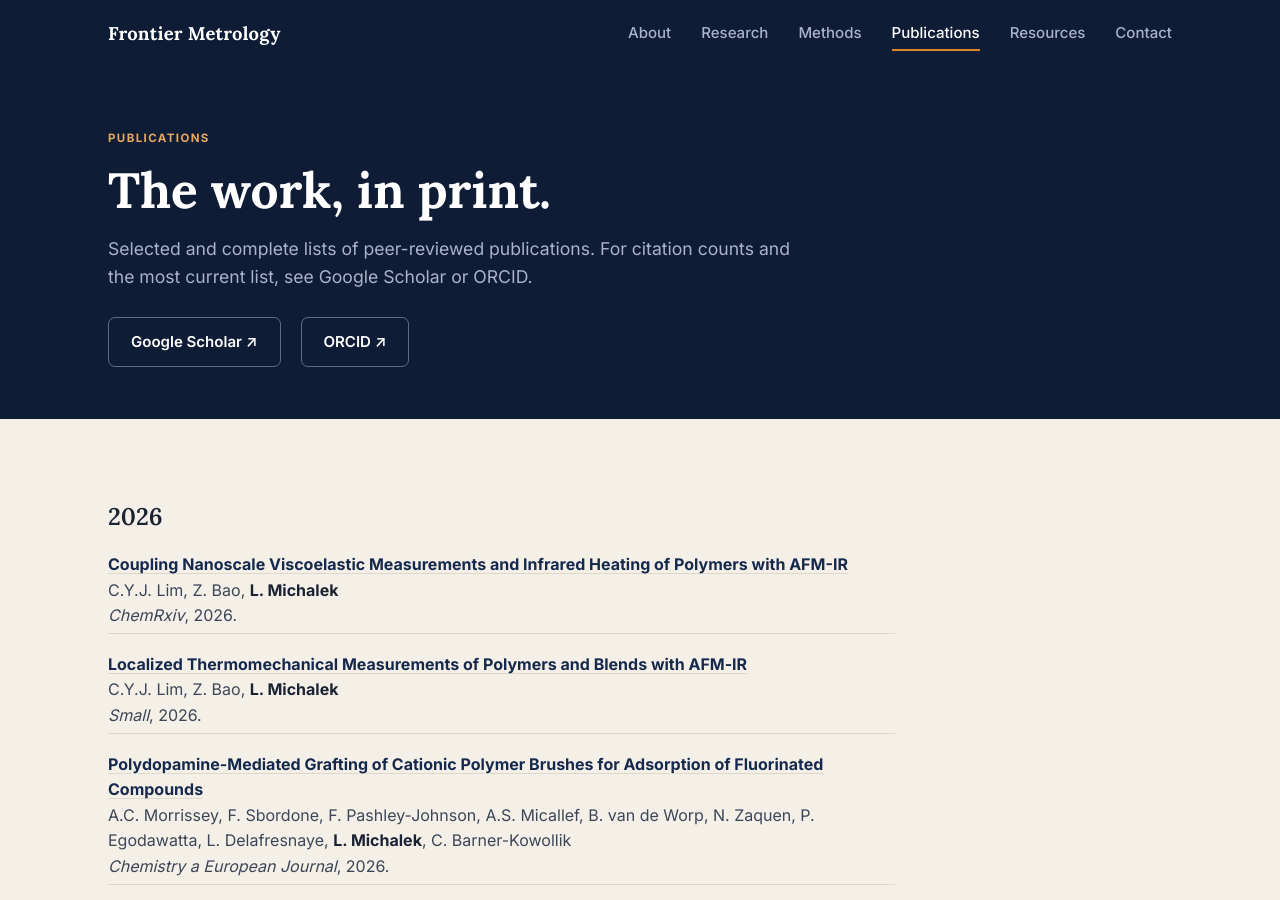
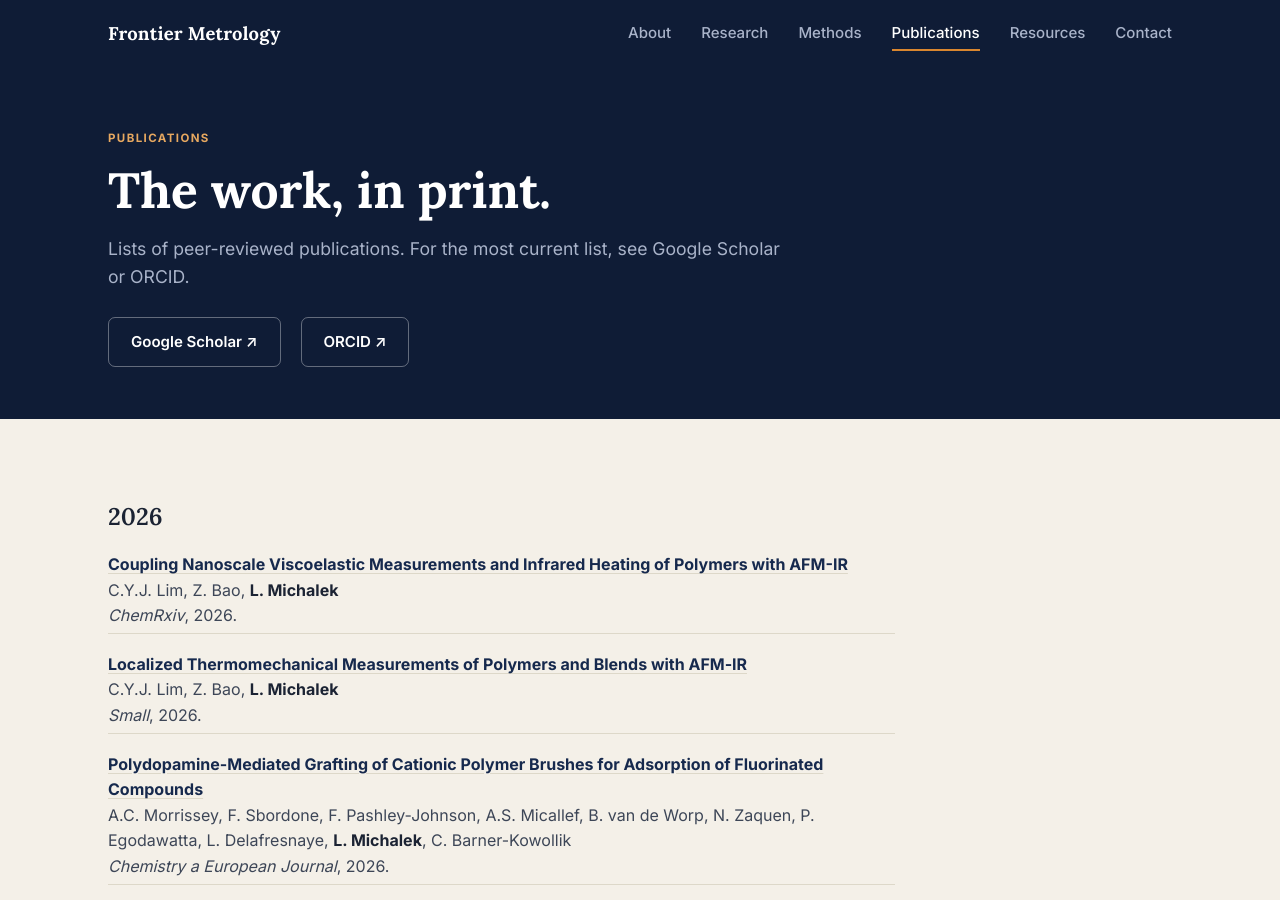
Before and after one commit to lukasfmichalek/lukasfmichalek.github.io, a Jekyll site: the page built from _pages/publications.md, in a window 1280 px wide and 900 px high. Built offline with Jekyll 4.4.1, drawn with Linux system fonts in a browser that asks for light colours.

Commit message:
Update publications.md

```diff
--- a/_pages/publications.md
+++ b/_pages/publications.md
@@ -9,7 +9,7 @@ description: "Peer-reviewed publications by Lukas Michalek, spanning nanoscale m
   <div class="wrap">
     <span class="eyebrow">Publications</span>
     <h1 style="color:#fff;">The work, in print.</h1>
-    <p class="hero-lede">Selected and complete lists of peer-reviewed publications. For citation counts and the most current list, see Google Scholar or ORCID.</p>
+    <p class="hero-lede">Lists of peer-reviewed publications. For the most current list, see Google Scholar or ORCID.</p>
     <div class="hero-actions" style="margin-top:26px;">
       <a class="btn btn-outline-light" href="https://scholar.google.com/citations?user=Bzq4YZ0AAAAJ&hl=en" target="_blank" rel="noopener">Google Scholar &#8599;</a>
       <a class="btn btn-outline-light" href="https://orcid.org/0000-0002-2257-5038" target="_blank" rel="noopener">ORCID &#8599;</a>
```
